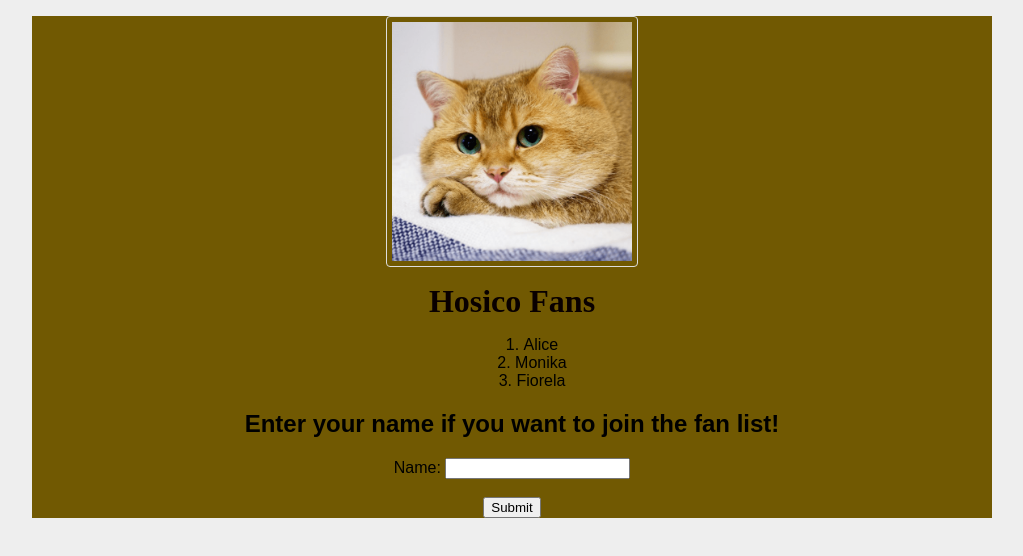
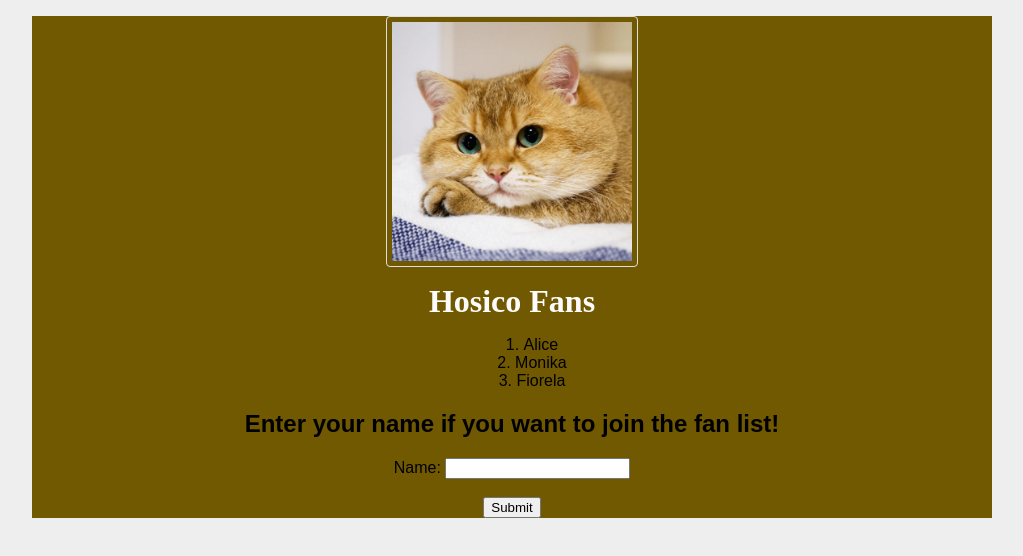
Before and after one commit to yjqian02/website01_CSCI5117, a plain HTML site: page index.html in a window 1280 px wide. Shown: the whole page, without its empty margins (128-1151 px from the left). Drawn offline with nearby package versions, Linux system fonts and the light colour scheme.

Commit message:
text color

```diff
--- a/style.css
+++ b/style.css
@@ -35,7 +35,7 @@ ol {
 }
 
 h1 {
-color: rgb(9, 0, 0);
+color: rgb(253, 252, 252);
 text-align: center;
 }
 
```
